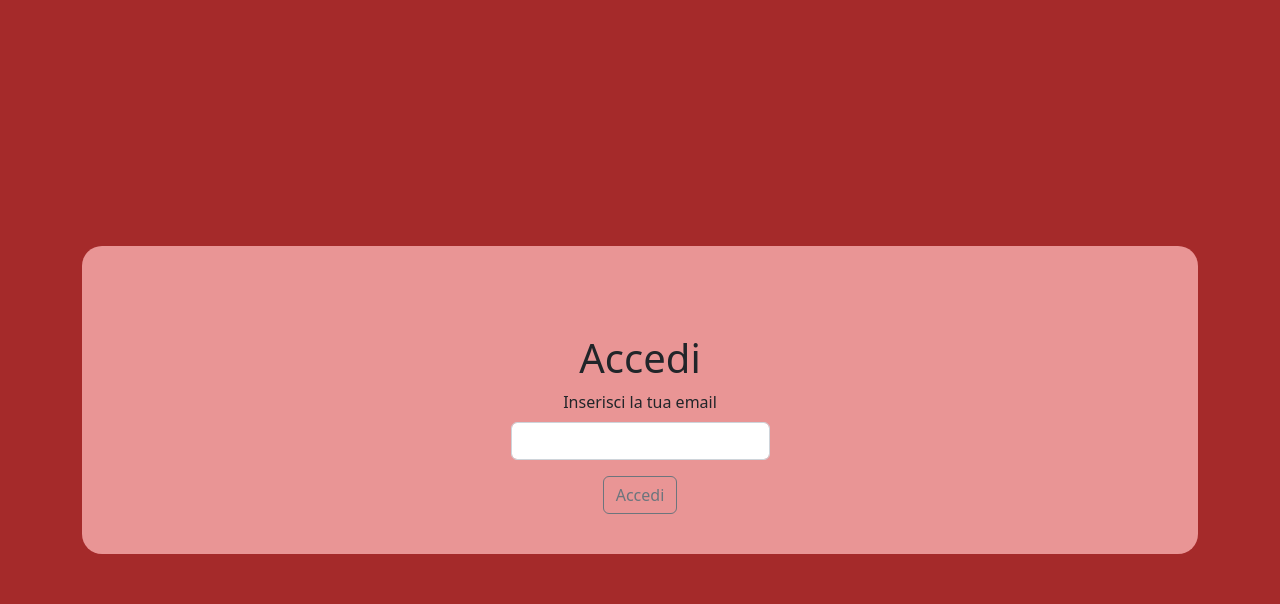
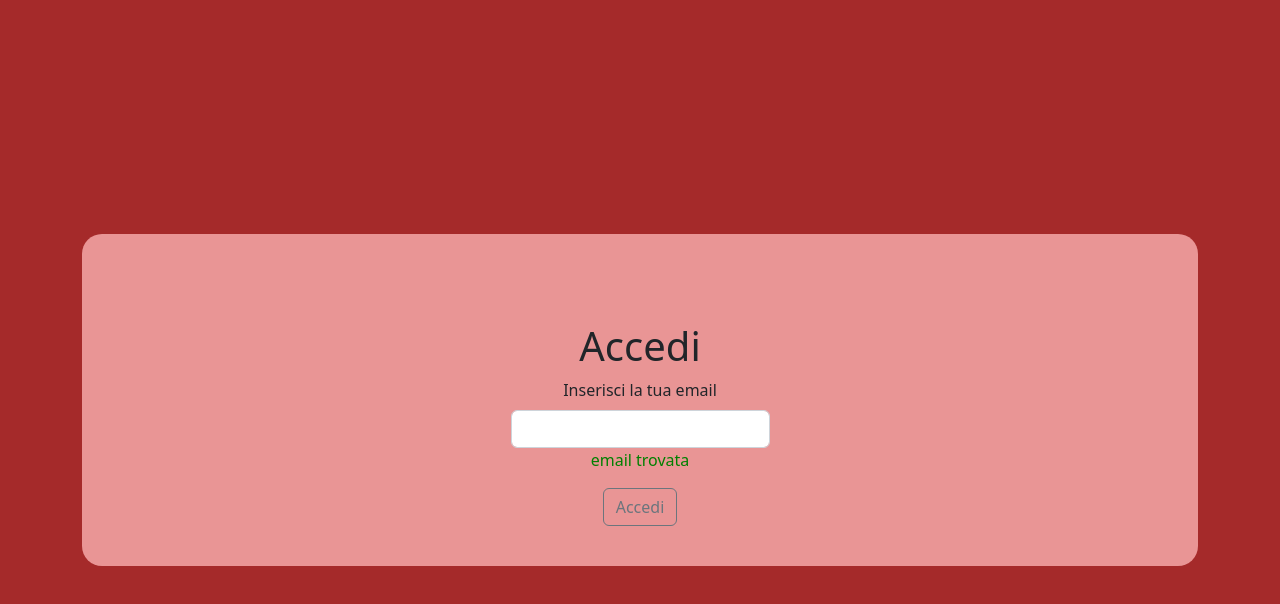
Before and after one commit to Andele97/js-mail-dadi, a plain HTML site: page e-mail/index.html in a window 1280 px wide. Both pictures are taken after a click on the button "Accedi". Drawn offline with nearby package versions, Linux system fonts and the light colour scheme.

Commit message:
[errore] messaggio

```diff
--- a/e-mail/assets/style.css
+++ b/e-mail/assets/style.css
@@ -12,3 +12,11 @@ body {
   background-color: rgb(233, 149, 149);
   border-radius: 20px;
 }
+
+.red {
+  color: red;
+}
+
+.green {
+  color: green;
+}
--- a/e-mail/index.html
+++ b/e-mail/index.html
@@ -22,7 +22,8 @@
         <div class="col">
           <div class="mb-3">
             <label for="exampleInputEmail1" class="form-label">Inserisci la tua email</label>
-            <input name="email" type="email" class="form-control w-25 m-auto text-center" id="exampleInputEmail1" aria-describedby="emailHelp">
+            <input name="email" type="email" class="form-control w-25 m-auto text-center" id="exampleInputEmail1" aria-describedby="emailHelp" value="">
+            <p class="output"></p>
           </div>
         </div>
         <button type="button" class="btn btn-outline-secondary">Accedi</button>
--- a/e-mail/js/script.js
+++ b/e-mail/js/script.js
@@ -3,14 +3,29 @@
 //stampa un messaggio appropriato sull’esito del controllo.
 
 const listEmail = ['andrea@live.it', 'cristian@live.it', 'lina@live.it'];
-let found = false;
+let found;
 
 const logButton = document.querySelector("button");
-const emailSelect = document.querySelector('[name:"email"]');
+const emailSelect = document.querySelector('[name="email"]');
 
 logButton.addEventListener("click", function() {
 
+  const output = document.querySelector('.output');
+  output.innerHTML = "";
+
   for (let i = 0; i < listEmail.length; i++){
+    if (emailSelect === listEmail[i]){
+      found = true;
+    }else{
+      found = false;
+    }
+  }
 
+  if (found = listEmail) {
+    output.append('email trovata')
+    output.classList.add('green')
+  }else{
+    output.append('email non trovata')
+    output.classList.add('red')
   }
 })
```
